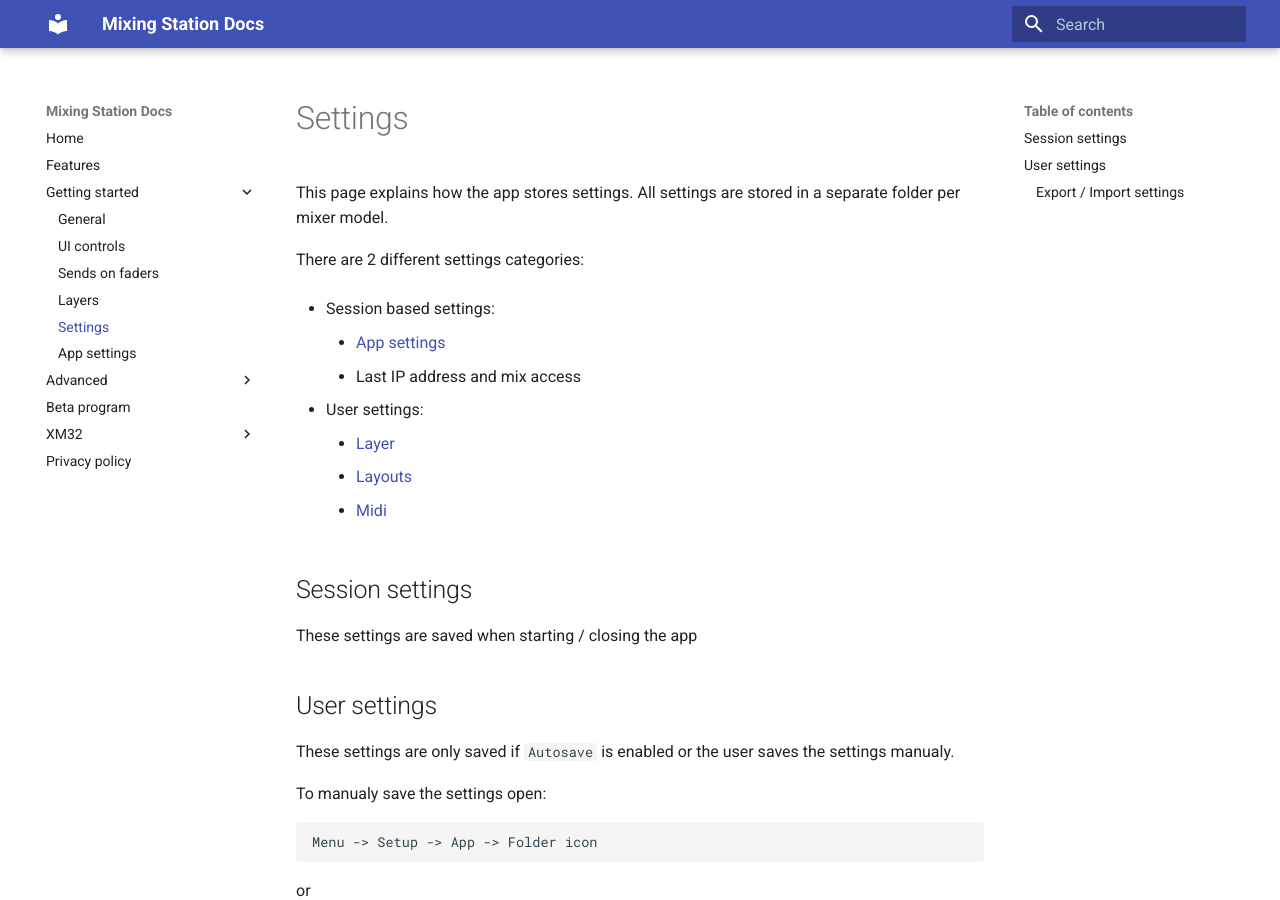
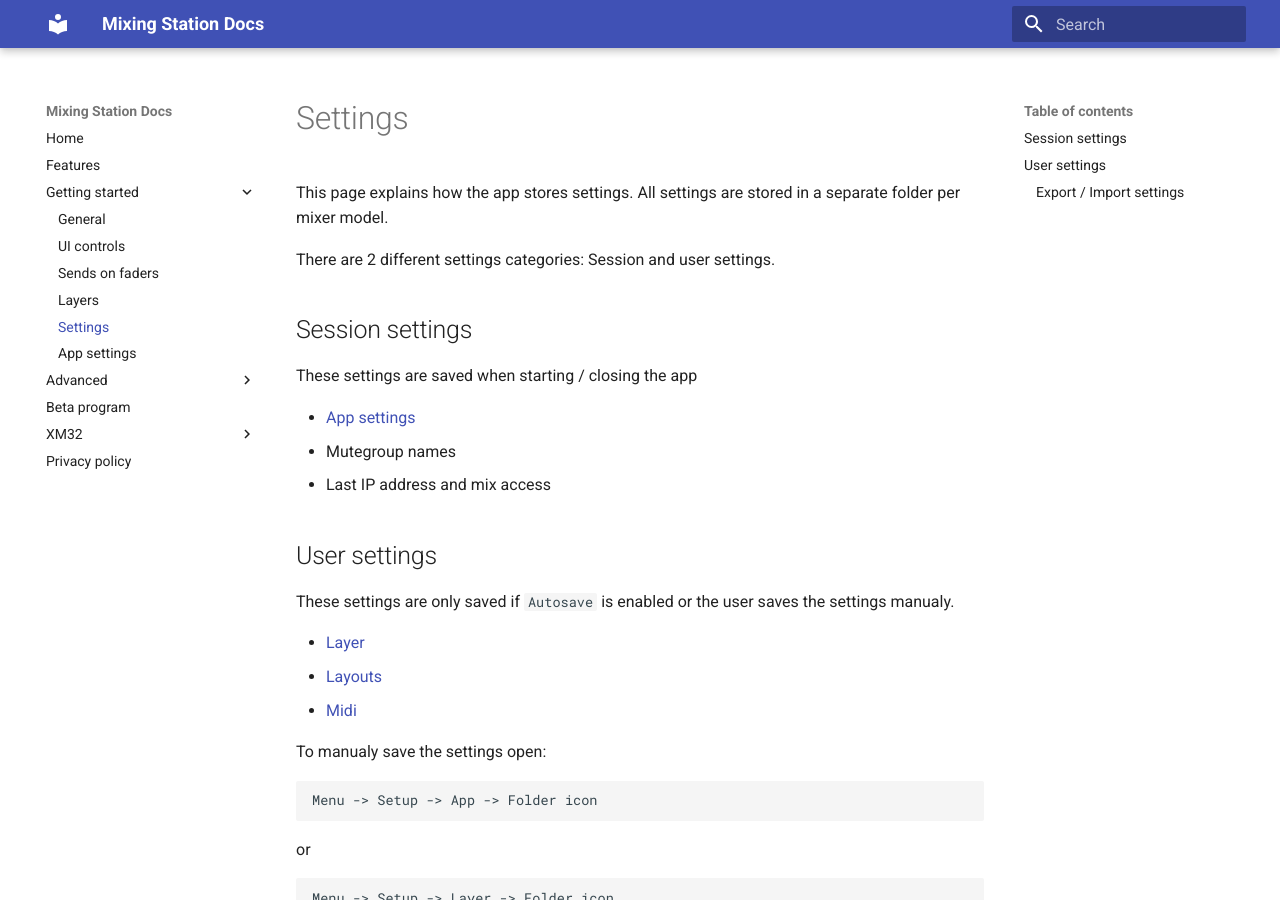
Before and after one commit to davidgiga1993/mixing-station-docs, an MkDocs documentation site: the page built from docs/settings.md, in a window 1280 px wide and 900 px high. Built offline with MkDocs 1.6.1 and Material for MkDocs 9.7.7, drawn with Linux system fonts in a browser that asks for light colours.

Commit message:
Add mutegroup names

````diff
--- a/docs/settings.md
+++ b/docs/settings.md
@@ -2,22 +2,21 @@
 This page explains how the app stores settings.
 All settings are stored in a separate folder per mixer model.
 
-There are 2 different settings categories:
-
-- Session based settings:
-	- [App settings](app-settings.md)
-	- Last IP address and mix access
-
-- User settings:
-	- [Layer](layers.md)
-	- [Layouts](custom-layouts.md)
-	- [Midi](usb-midi.md)
+There are 2 different settings categories: Session and user settings.
 
 ## Session settings
 These settings are saved when starting / closing the app
 
+- [App settings](app-settings.md)
+- Mutegroup names
+- Last IP address and mix access
+
 ## User settings
 These settings are only saved if `Autosave` is enabled or the user saves the settings manualy.
+
+- [Layer](layers.md)
+- [Layouts](custom-layouts.md)
+- [Midi](usb-midi.md)
 
 To manualy save the settings open:
 ```
````
